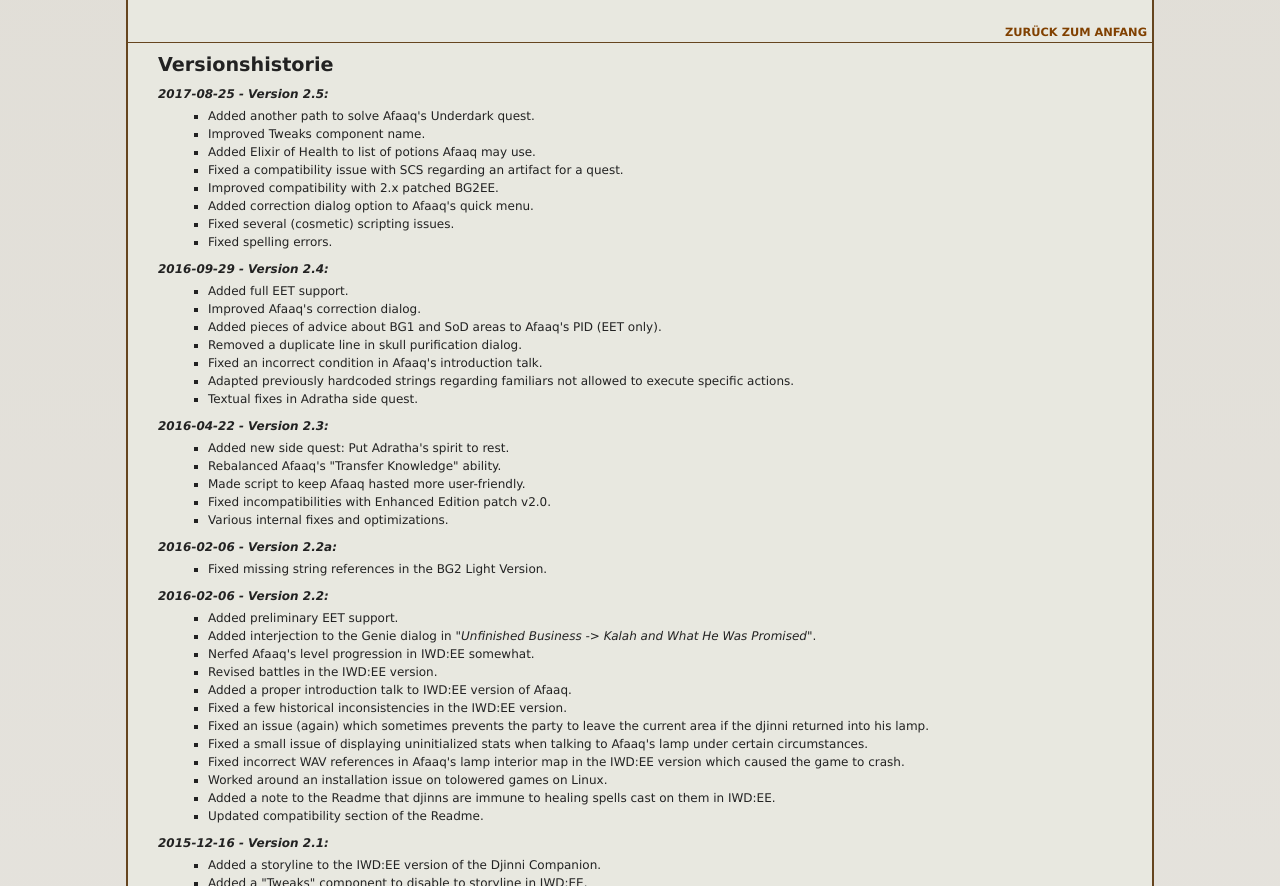
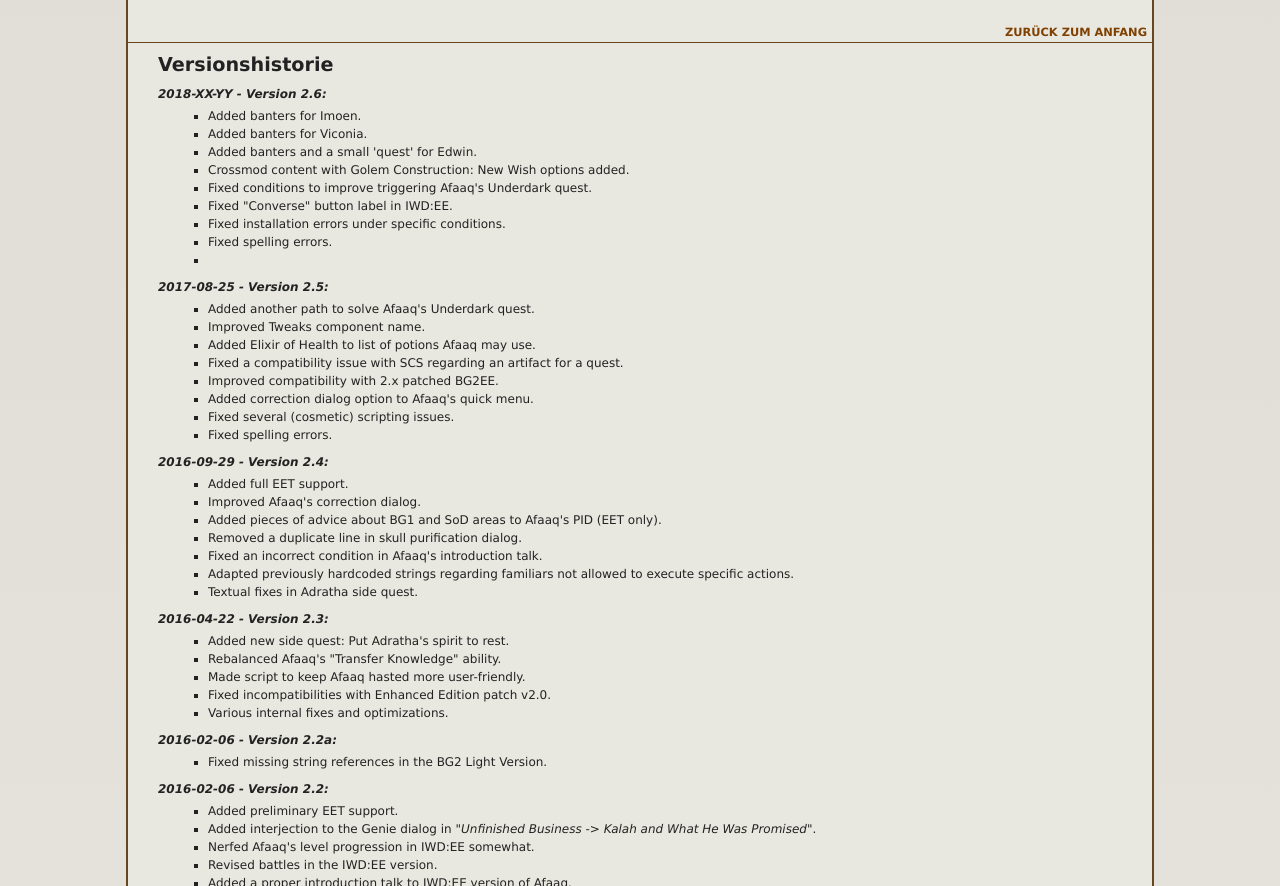
Before and after one commit to Argent77/DjinniCompanion, a plain HTML site: page DjinniCompanion/readme/readme-german.html in a window 1280 px wide. Shown: the part 5944-6830 px from the top of the page. Drawn offline with Linux system fonts and the light colour scheme.

Commit message:
Added banters and a 'special event' for Edwin

```diff
--- a/DjinniCompanion/readme/readme-german.html
+++ b/DjinniCompanion/readme/readme-german.html
@@ -613,6 +613,18 @@
         <a name="version" id="version"></a>
         <div class="content">
           <h2>Versionshistorie</h2>
+          <h6>2018-XX-YY - Version 2.6:</h6>
+          <ul>
+            <li>Added banters for Imoen.</li>
+            <li>Added banters for Viconia.</li>
+            <li>Added banters and a small 'quest' for Edwin.</li>
+            <li>Crossmod content with Golem Construction: New Wish options added.</li>
+            <li>Fixed conditions to improve triggering Afaaq's Underdark quest.</li>
+            <li>Fixed "Converse" button label in IWD:EE.</li>
+            <li>Fixed installation errors under specific conditions.</li>
+            <li>Fixed spelling errors.</li>
+            <li></li>
+          </ul>
           <h6>2017-08-25 - Version 2.5:</h6>
           <ul>
             <li>Added another path to solve Afaaq's Underdark quest.</li>
```
Also changed, not shown: DjinniCompanion/readme/readme.html (+12 -0 lines), 7 other files.
